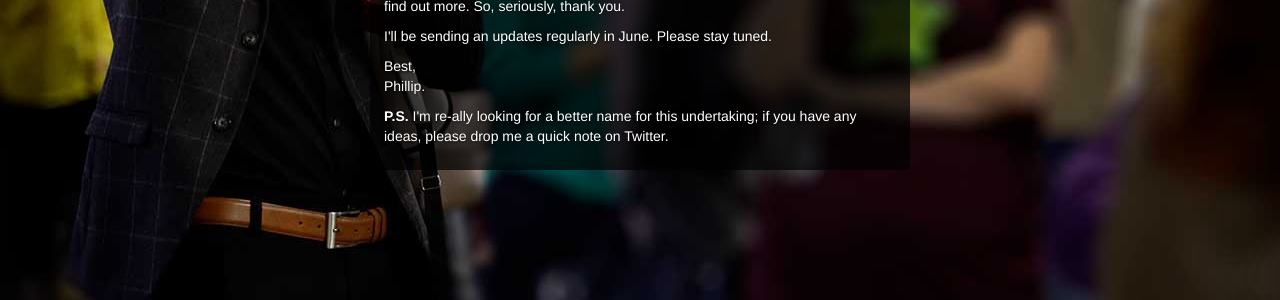
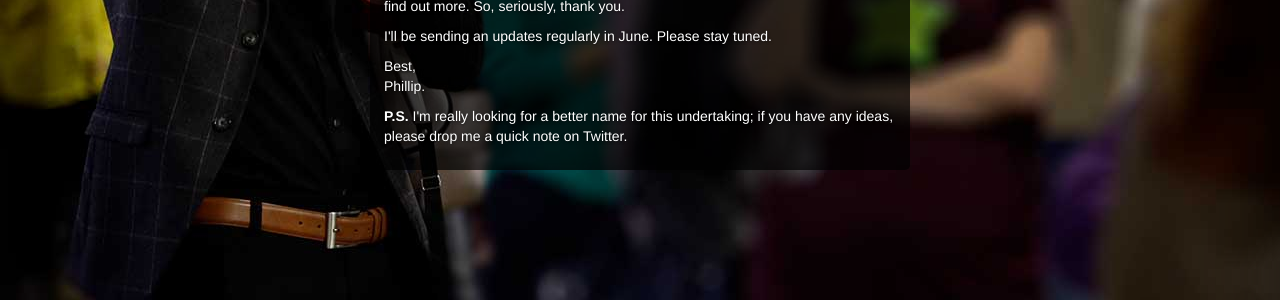
Before and after one commit to phillipadsmith/journalismentrepreneurship.com, a Jekyll site: the page built from thankyou.md, in a window 1280 px wide. Shown: the part 483-783 px from the top of the page. Built offline with Jekyll 4.4.1, drawn with Linux system fonts in a browser that asks for light colours; a style sheet for code colours, icons or effects is not loaded.

Commit message:
Fix typo

```diff
--- a/thankyou.md
+++ b/thankyou.md
@@ -16,4 +16,4 @@ head: "Journalism <br/>Entrepreneurship <br />Bootcamp"
 Phillip.
 </p>
 
-<p><b>P.S.</b> I'm re-ally looking for a better name for this undertaking; if you have any ideas, <a href="https://twitter.com/phillipadsmith">please drop me a quick note on Twitter.</a></p>
+<p><b>P.S.</b> I'm really looking for a better name for this undertaking; if you have any ideas, <a href="https://twitter.com/phillipadsmith">please drop me a quick note on Twitter.</a></p>
```
